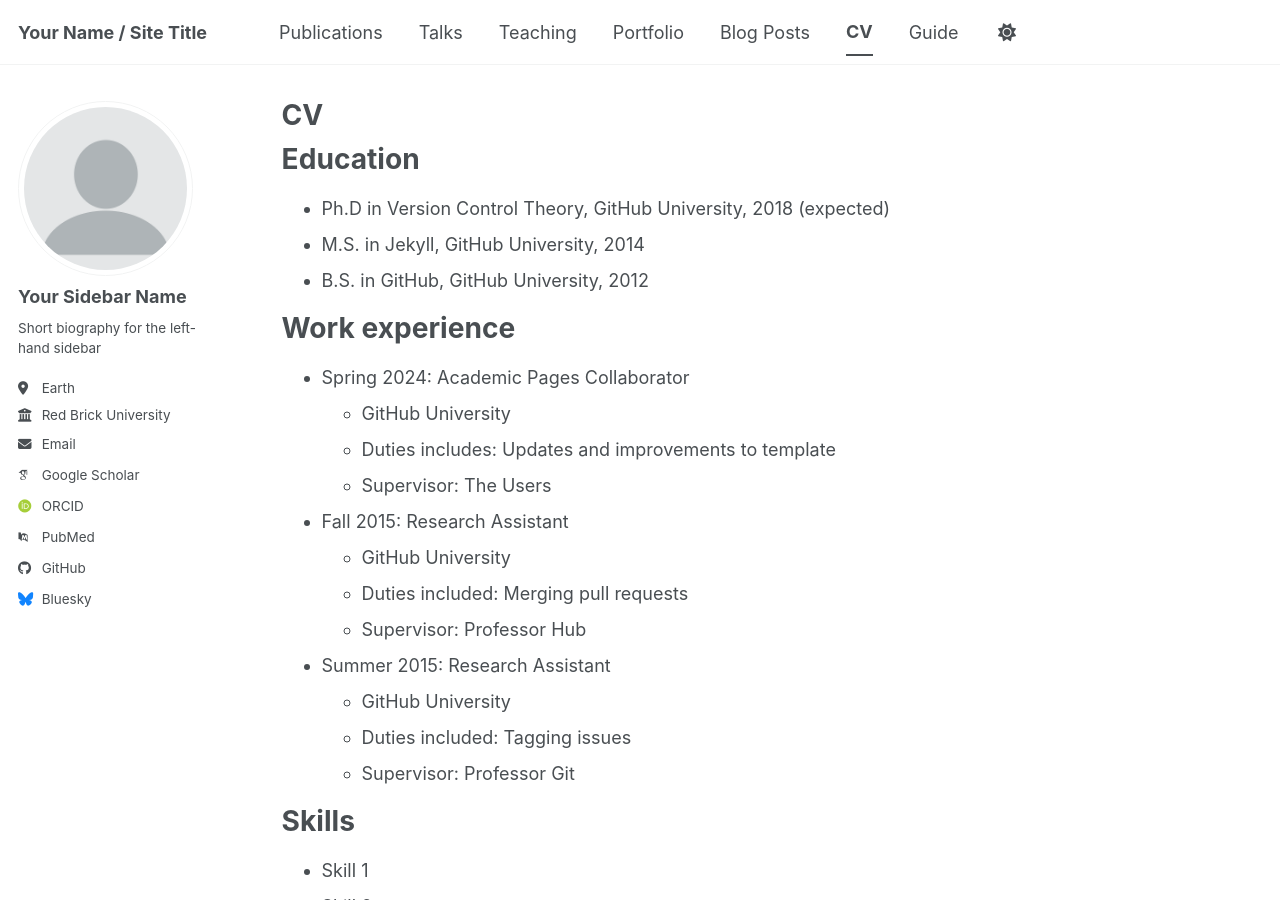
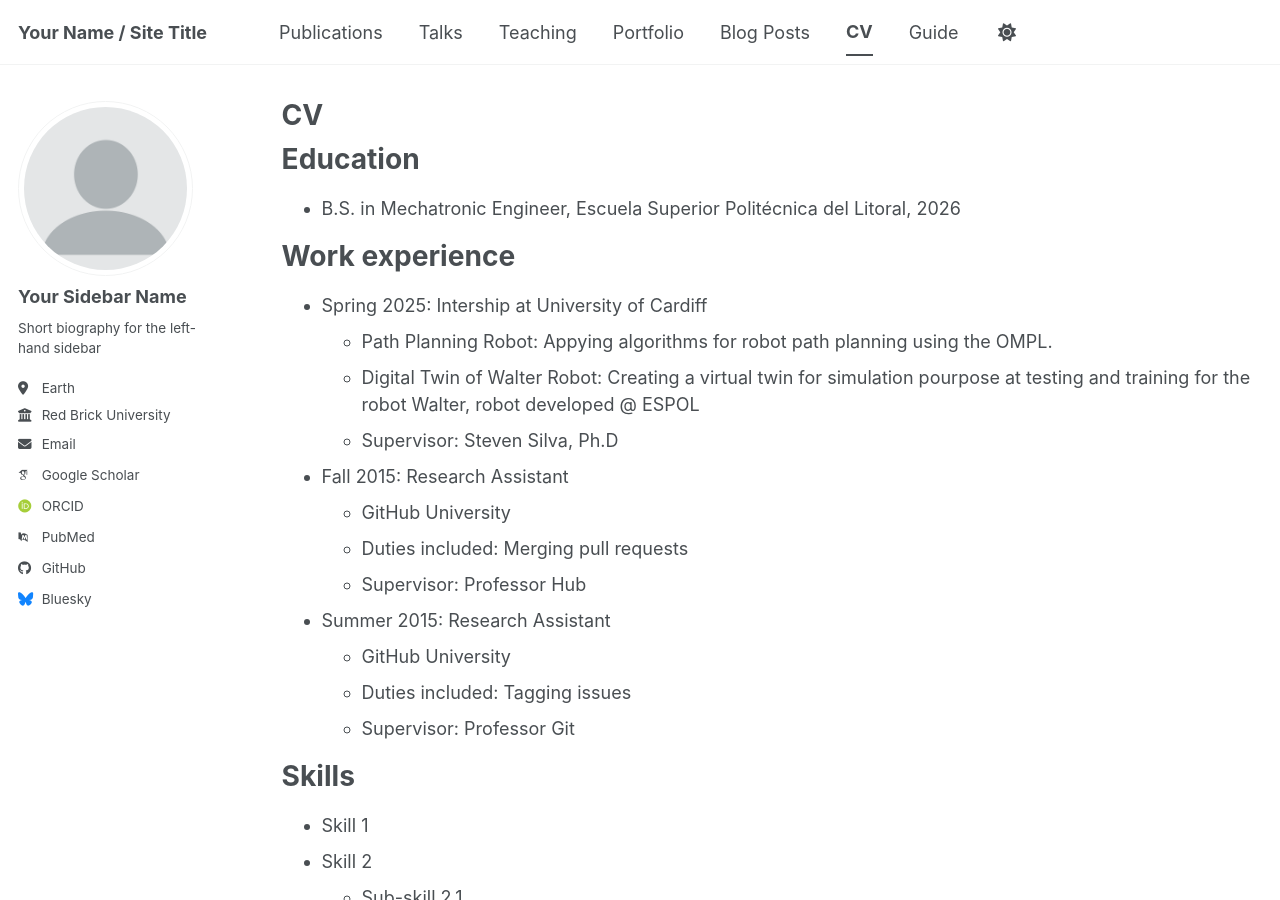
Before and after one commit to JrLuimira/LuigiMiranda_Portfolio, a Jekyll site: the page built from _pages/cv.md, in a window 1280 px wide and 900 px high. Built offline with Jekyll 4.4.1, drawn with Linux system fonts in a browser that asks for light colours; some web fonts are replaced; a script bundle is joined from its source files by our own code; library files that are not in the unit come from our copies.

Commit message:
Revise CV with new education and internship details
Updated education and work experience sections with new details.

```diff
--- a/_pages/cv.md
+++ b/_pages/cv.md
@@ -11,16 +11,14 @@
 
 Education
 ======
-* Ph.D in Version Control Theory, GitHub University, 2018 (expected)
-* M.S. in Jekyll, GitHub University, 2014
-* B.S. in GitHub, GitHub University, 2012
+* B.S. in Mechatronic Engineer, Escuela Superior Politécnica del Litoral, 2026
 
 Work experience
 ======
-* Spring 2024: Academic Pages Collaborator
-  * GitHub University
-  * Duties includes: Updates and improvements to template
-  * Supervisor: The Users
+* Spring 2025: Intership at University of Cardiff
+  * Path Planning Robot: Appying algorithms for robot path planning using the OMPL.
+  * Digital Twin of Walter Robot: Creating a virtual twin for simulation pourpose at testing and training for the robot Walter, robot developed @ ESPOL
+  * Supervisor: Steven Silva, Ph.D
 
 * Fall 2015: Research Assistant
   * GitHub University
```
